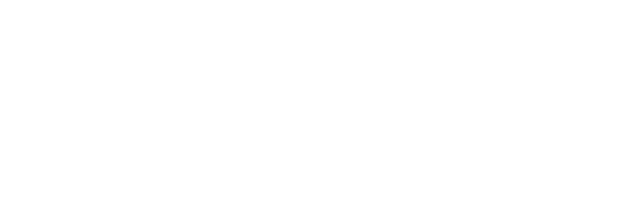
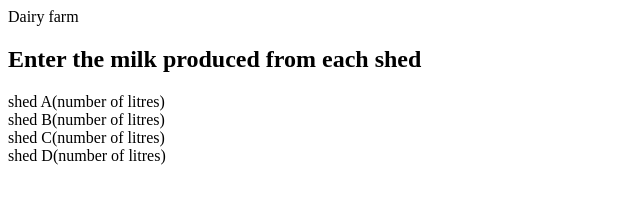
Before and after one commit to Torome-git/Week3project, a plain HTML site: page index.html in a window 1280 px wide. Shown: the whole page, without its empty margins (0-640 px from the left). Drawn offline with Linux system fonts and the light colour scheme.

Commit message:
add body to html file

```diff
--- a/index.html
+++ b/index.html
@@ -3,10 +3,29 @@
 <head>
     <meta charset="UTF-8">
     <meta http-equiv="X-UA-Compatible" content="IE=edge">
-    <meta name="viewport" content="width=, initial-scale=1.0">
-    <title>Document</title>
+    <meta name="viewport" content="width=device-width, initial-scale=1.0">
+    <title>Dairy Business</title>
+    <header>Dairy farm</header>
+    <link rel="stylesheet" type="text/css" href="Assets/index.css">
 </head>
 <body>
+    <section>
+        <h2>Enter the milk produced from each shed</h2>
+        <div class="data">
+            <div id="shed">
+                <label>shed A(number of litres)</label>
+            </div>
+            <div id="shed">
+                <label>shed B(number of litres)</label>
+            </div>
+            <div id="shed">
+                <label>shed C(number of litres)</label>
+            </div>
+            <div id="shed">
+                <label>shed D(number of litres)</label>
+            </div>
+        </div>
 
+    </section>
 </body>
 </html>
```
